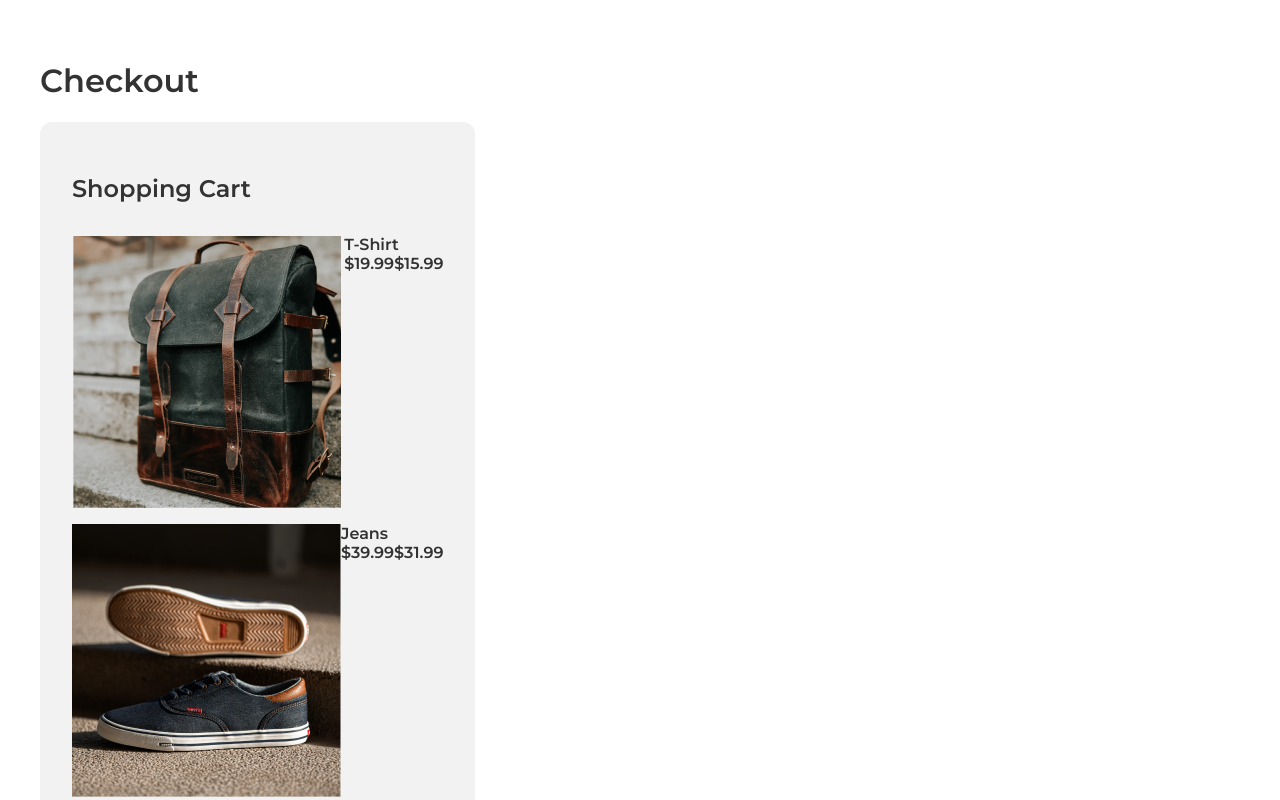
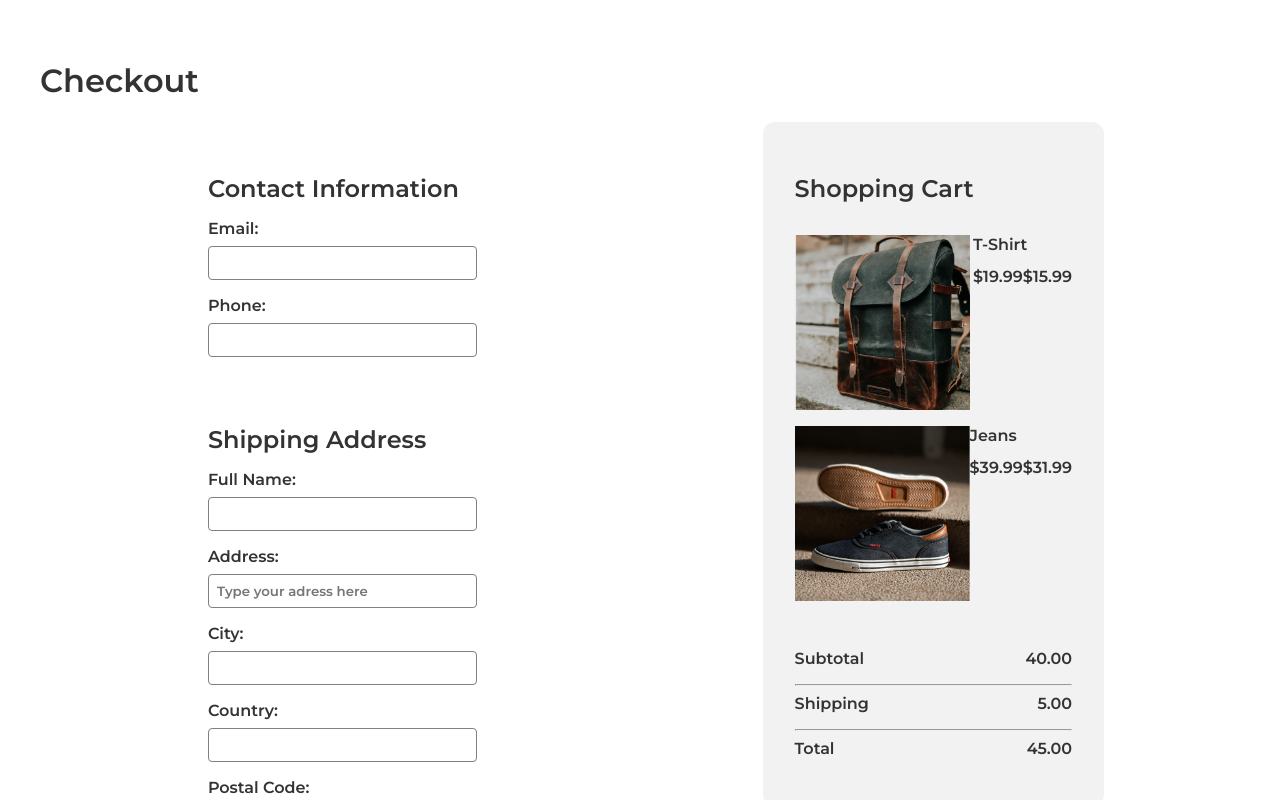
Before and after one commit to maax6/checkout-page, a React (Vite) app: page / in a window 1280 px wide. Shown: the top 800 px of the page. Built offline with nearby package versions, Linux system fonts and the light colour scheme.

Commit message:
sizing sections / add prettier

```diff
--- a/src/components/Checkout/_checkout.scss
+++ b/src/components/Checkout/_checkout.scss
@@ -1,37 +1,29 @@
 @import url('https://fonts.googleapis.com/css2?family=Montserrat:ital,wght@0,400;0,600;0,700;1,500&display=swap');
-*{
+* {
   font-family: 'Montserrat', sans-serif;
   font-weight: 600;
   color: #333333;
 }
-.checkout{
-	display: flex;
-}
 .checkout {
   display: flex;
-	justify-content: space-between;
+  justify-content: space-around;
   align-items: flex-start;
   flex-wrap: wrap-reverse;
-
   &__form {
-	  width: 70%;
     display: flex;
     flex-direction: column;
-
+	padding: 2rem;
     &__title {
       font-size: 1.5rem;
       margin-bottom: 1rem;
     }
-
     &__contact,
     &__shipping {
       margin-bottom: 2rem;
-
       label {
         display: block;
         margin-bottom: 0.5rem;
       }
-
       input {
         width: 100%;
         padding: 0.5rem;
@@ -40,7 +32,6 @@
         margin-bottom: 1rem;
       }
     }
-
     &__submit {
       padding: 0.5rem 1rem;
       background-color: navy;
@@ -53,34 +44,45 @@
   }
 
   &__cart {
-
+    display: flex;
+    flex-direction: column;
     background-color: #f2f2f2;
     padding: 2rem;
+	align-self: flex-end;
     border-radius: 12px;
-
     &__title {
       font-size: 1.5rem;
       margin-bottom: 2rem;
     }
-
     &__items {
       list-style: none;
       margin: 0;
       padding: 0;
-
       li {
         display: flex;
         justify-content: space-between;
         margin-bottom: 1rem;
+        img {
+          width: 175px;
+          height: 175px;
+          object-fit: cover;
+          @media (min-width: 768px) {
+            width: 175px;
+            height: 175px;
           }
         }
+      }
+    }
+
     &__item {
       &__details {
         display: flex;
         flex-direction: column;
+        span {
+          margin-bottom: 0.8em;
         }
       }
-
+    }
     &__summary {
       margin-top: 2rem;
 
@@ -90,7 +92,6 @@
         margin-bottom: 1rem;
         font-weight: bold;
       }
-
       &__row--total {
         font-weight: bold;
       }
```
Also changed, not shown: 1 other file (tests, documents, lock files or other folders). Lines whose indentation alone changed are shown as unchanged.
